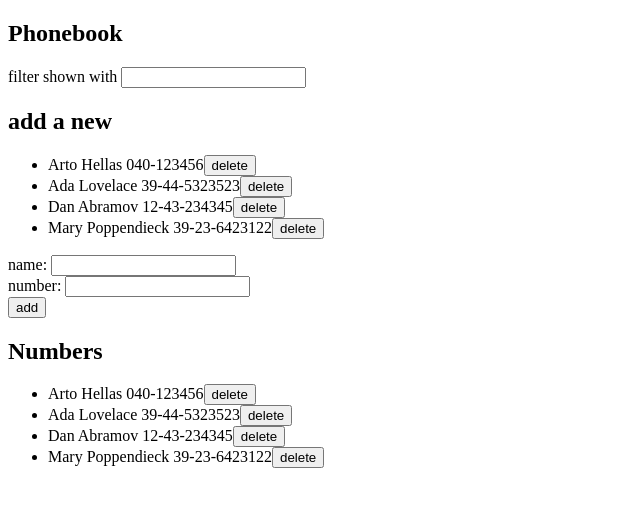
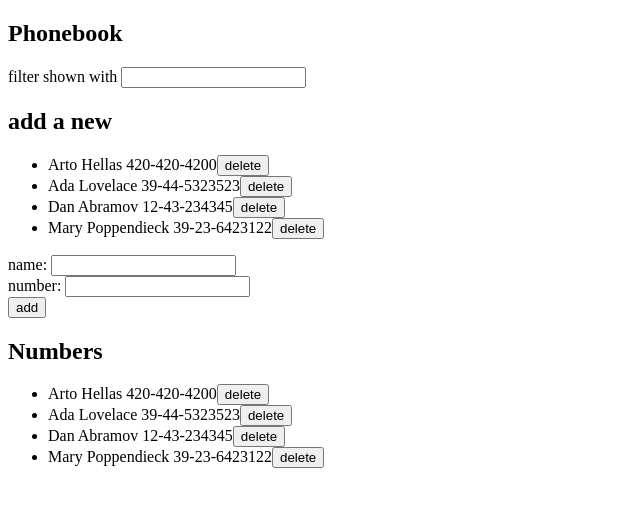
Before and after one commit to pathnames/fullstackopen, a React (Vite) app in the folder part2/phonebook/: page / in a window 1280 px wide. Shown: the top 506 px of the page, without its empty margins (0-640 px from the left). Built offline with nearby package versions, Linux system fonts and the light colour scheme; data requests are answered from the project's data file.

Commit message:
Exercise 2.15 solution.

```diff
--- a/part2/phonebook/db.json
+++ b/part2/phonebook/db.json
@@ -2,7 +2,7 @@
   "persons": [
     {
       "name": "Arto Hellas",
-      "number": "040-123456",
+      "number": "420-420-4200",
       "id": "1"
     },
     {
--- a/part2/phonebook/src/App.jsx
+++ b/part2/phonebook/src/App.jsx
@@ -26,7 +26,15 @@ const App = () => {
       number: newNumber,
     }
     if (persons.find(person => person.name === newName)) {
-      alert(`${newName} is already added to phonebook`)
+      if (window.confirm(`${newName} is already added to phonebook, replace the old number with a new one?`)) {
+        const person = persons.find(person => person.name === newName)
+        const changedPerson = { ...person, number: newNumber }
+        phoneService
+          .update(person.id, changedPerson)
+          .then(response => {
+            setPersons(persons.map(person => person.id !== changedPerson.id ? person : changedPerson))
+          })
+      }
       return
     }
     phoneService
```
